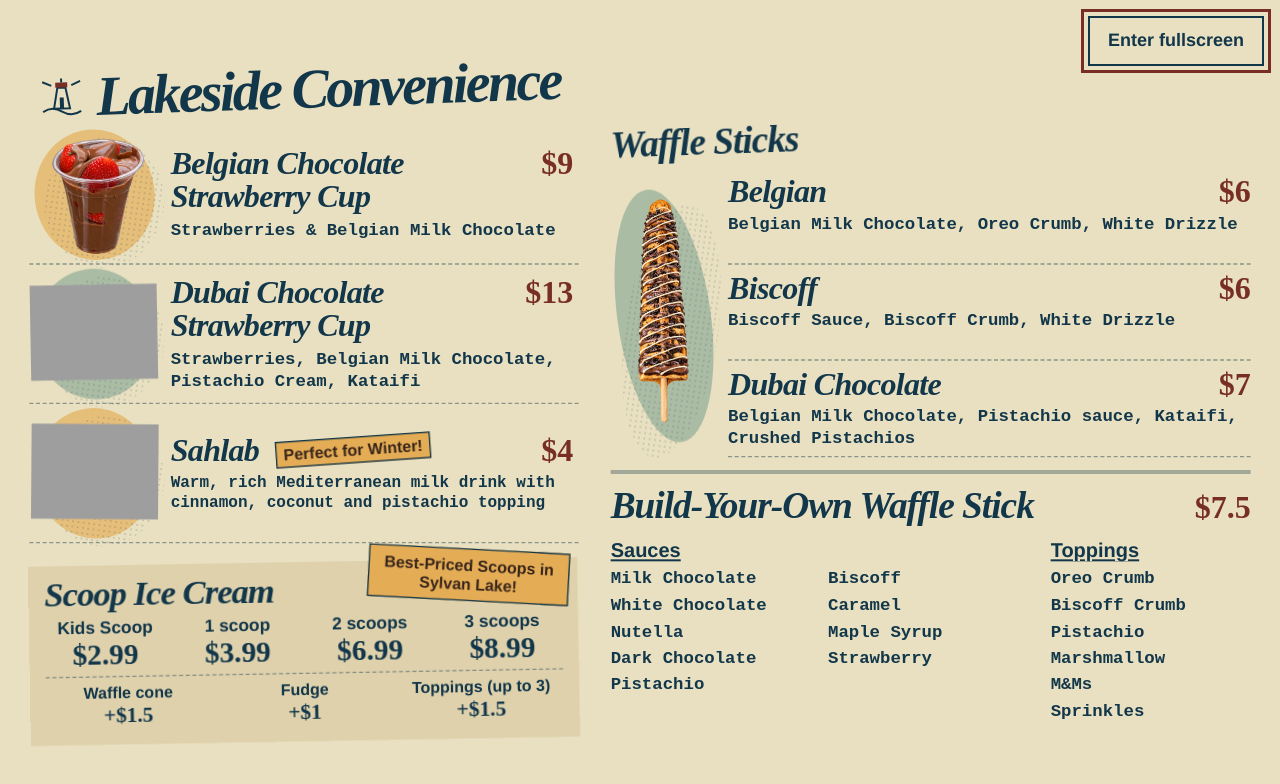
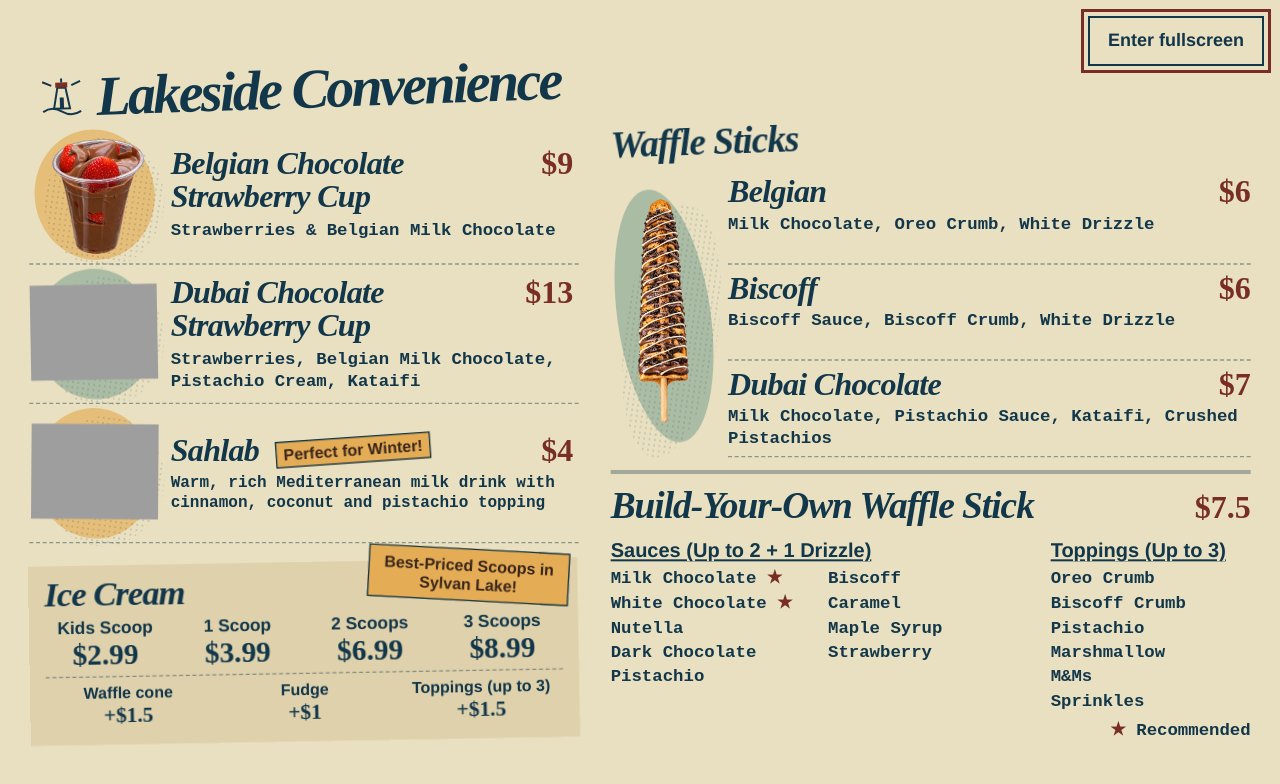
Before and after one commit to emadabdallah16/lakeside-menu, a plain HTML site: page screen1.html in a window 1280 px wide. Drawn offline with Linux system fonts and the light colour scheme; grey boxes are pictures that could not be loaded.

Commit message:
Update Screen 1 waffle and ice cream menu

```diff
--- a/app.js
+++ b/app.js
@@ -27,6 +27,11 @@
     </header>`;
 
   function renderFourSections() {
+    const { buildYourOwn } = data;
+    const recommendedSauces = new Set(buildYourOwn.recommendedSauces);
+    const recommendationLabel = esc(buildYourOwn.recommendationLabel);
+    const recommendationStar = '<span class="recommendation-star" aria-hidden="true">★</span>';
+
     return `
     <h1 class="visually-hidden">${esc(data.title)}</h1>
     <main class="menu-quadrants" aria-label="${esc(data.title)}">
@@ -73,17 +78,25 @@
         </div>
       </section>
       <section class="build-section" aria-labelledby="build-title">
-        <div class="option-heading"><h2 id="build-title" class="section-title">${esc(data.buildYourOwn.name)}</h2>${price(data.buildYourOwn.price, 'item-price')}</div>
+        <div class="option-heading"><h2 id="build-title" class="section-title">${esc(buildYourOwn.name)}</h2>${price(buildYourOwn.price, 'item-price')}</div>
         <div class="customization-lists">
           <div class="sauce-group">
-            <h3>${esc(data.buildYourOwn.sauceHeading)}</h3>
-            <ul class="sauce-list">${data.buildYourOwn.sauces.map(sauce => `<li>${esc(sauce)}</li>`).join('')}</ul>
+            <h3>${esc(buildYourOwn.sauceHeading)}</h3>
+            <ul class="sauce-list">${buildYourOwn.sauces.map(sauce => {
+              const recommendation = recommendedSauces.has(sauce)
+                ? `&nbsp;${recommendationStar}<span class="visually-hidden"> (${recommendationLabel})</span>`
+                : '';
+              return `<li>${esc(sauce)}${recommendation}</li>`;
+            }).join('')}</ul>
           </div>
           <div class="topping-group">
-            <h3>${esc(data.buildYourOwn.toppingHeading)}</h3>
-            <ul>${data.buildYourOwn.toppings.map(topping => `<li>${esc(topping)}</li>`).join('')}</ul>
+            <h3>${esc(buildYourOwn.toppingHeading)}</h3>
+            <ul>${buildYourOwn.toppings.map(topping => `<li>${esc(topping)}</li>`).join('')}</ul>
           </div>
         </div>
+        ${buildYourOwn.sauces.some(sauce => recommendedSauces.has(sauce))
+          ? `<p class="recommendation-legend">${recommendationStar} ${recommendationLabel}</p>`
+          : ''}
       </section>
       </div>
     </main>`;
--- a/screen1-data.js
+++ b/screen1-data.js
@@ -3,7 +3,7 @@
 window.LAKESIDE_MENU = {
   brand: 'Lakeside Convenience',
   screen1: {
-    title: 'Strawberry cups, Sahlab, scoop ice cream & waffle sticks',
+    title: 'Strawberry cups, Sahlab, ice cream & waffle sticks',
     cups: [
       {
         name: 'Belgian Chocolate Strawberry Cup', price: '$9',
@@ -23,13 +23,13 @@ window.LAKESIDE_MENU = {
       image: 'assets/sahlab.png'
     },
     scoops: {
-      name: 'Scoop Ice Cream',
+      name: 'Ice Cream',
       caption: 'Best-Priced Scoops in Sylvan Lake!',
       sizes: [
         { name: 'Kids Scoop', price: '$2.99' },
-        { name: '1 scoop', price: '$3.99' },
-        { name: '2 scoops', price: '$6.99' },
-        { name: '3 scoops', price: '$8.99' }
+        { name: '1 Scoop', price: '$3.99' },
+        { name: '2 Scoops', price: '$6.99' },
+        { name: '3 Scoops', price: '$8.99' }
       ],
       addons: [
         { name: 'Waffle cone', price: '+$1.5' },
@@ -40,19 +40,21 @@ window.LAKESIDE_MENU = {
     waffles: {
       name: 'Waffle Sticks', image: 'assets/waffle-stick.png',
       options: [
-        { name: 'Belgian', note: 'Belgian Milk Chocolate, Oreo Crumb, White Drizzle', price: '$6' },
+        { name: 'Belgian', note: 'Milk Chocolate, Oreo Crumb, White Drizzle', price: '$6' },
         { name: 'Biscoff', note: 'Biscoff Sauce, Biscoff Crumb, White Drizzle', price: '$6' },
-        { name: 'Dubai Chocolate', note: 'Belgian Milk Chocolate, Pistachio sauce, Kataifi, Crushed Pistachios', price: '$7' }
+        { name: 'Dubai Chocolate', note: 'Milk Chocolate, Pistachio Sauce, Kataifi, Crushed Pistachios', price: '$7' }
       ]
     },
     buildYourOwn: {
-      sauceHeading: 'Sauces',
-      toppingHeading: 'Toppings',
+      sauceHeading: 'Sauces (Up to 2 + 1 Drizzle)',
+      toppingHeading: 'Toppings (Up to 3)',
       name: 'Build-Your-Own Waffle Stick', price: '$7.5',
       sauces: [
         'Milk Chocolate', 'White Chocolate', 'Nutella',
         'Dark Chocolate', 'Pistachio', 'Biscoff', 'Caramel', 'Maple Syrup', 'Strawberry'
       ],
+      recommendedSauces: ['Milk Chocolate', 'White Chocolate'],
+      recommendationLabel: 'Recommended',
       toppings: ['Oreo Crumb', 'Biscoff Crumb', 'Pistachio', 'Marshmallow', 'M&Ms', 'Sprinkles']
     }
   }
--- a/style.css
+++ b/style.css
@@ -230,7 +230,10 @@ html, body {
 .scoop-addons { display: grid; grid-template-columns: repeat(3, minmax(0, 1fr)); gap: 18px; padding: 10px 0 0; margin: 0; list-style: none; border-top: 2px dashed var(--rule); text-align: center; }
 .scoop-addons li { display: grid; gap: 3px; font: 700 24px/1.15 Helvetica, Arial, sans-serif; }
 .scoop-addon-price { font: 700 32px/1 'Times New Roman', Times, serif; color: var(--ink); white-space: nowrap; }
-.build-section { border-top: 4px double var(--ink); padding-top: 18px; }
+.build-section {
+  display: grid; grid-template-rows: auto 1fr auto;
+  border-top: 4px double var(--ink); padding-top: 18px;
+}
 .customization-lists { display: grid; grid-template-columns: minmax(0, 1fr) 300px; gap: 32px; margin-top: 18px; }
 .customization-lists h3 {
   margin: 0 0 10px;
@@ -239,8 +242,10 @@ html, body {
   text-underline-offset: 0.14em;
 }
 .customization-lists ul { list-style: none; padding: 0; margin: 0; font: 700 26px/1.3 'Courier New', Courier, monospace; }
-.customization-lists li { break-inside: avoid; margin-bottom: 6px; }
+.customization-lists li { break-inside: avoid; margin-bottom: 3px; }
 .sauce-list { columns: 2; column-gap: 24px; }
+.recommendation-star { color: var(--brick); }
+.recommendation-legend { justify-self: end; }
 @media (prefers-reduced-motion: reduce) {
   .product-photo { animation: none; }
 }
```
Also changed, not shown: tests/menu.test.js (+15 -10 lines), 2 other files.
